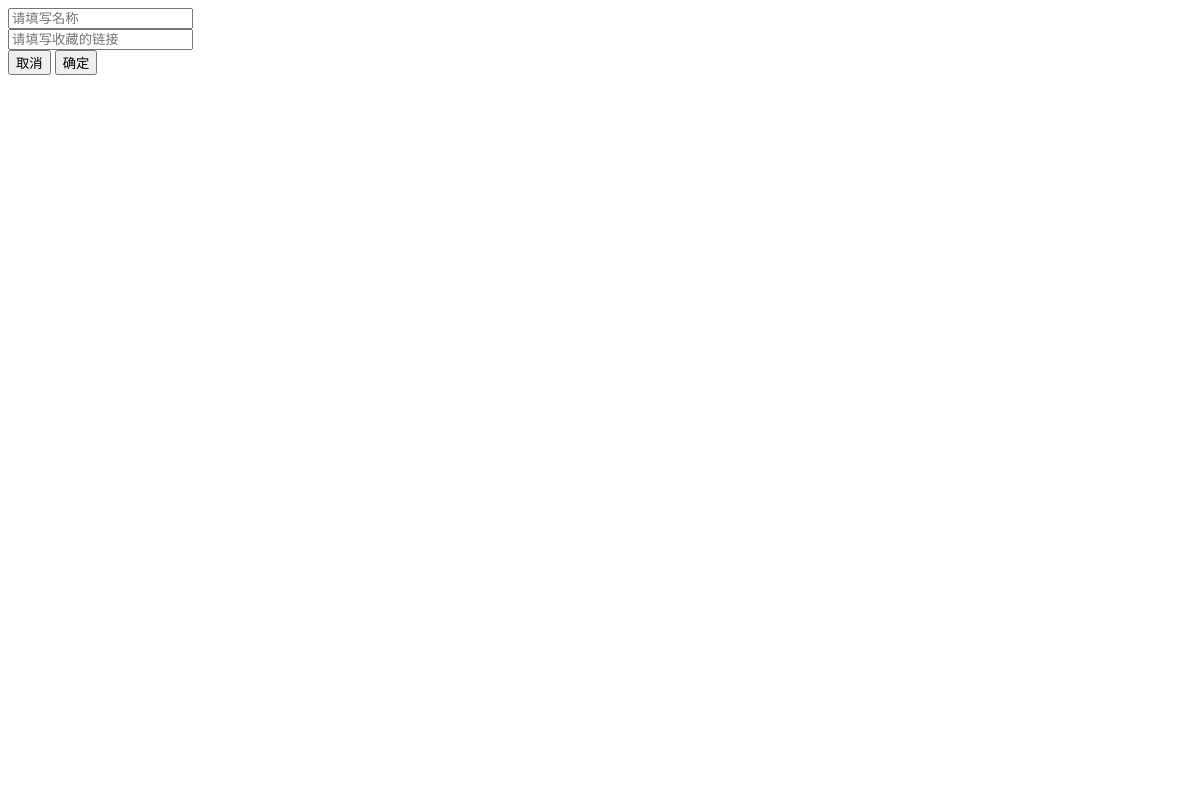
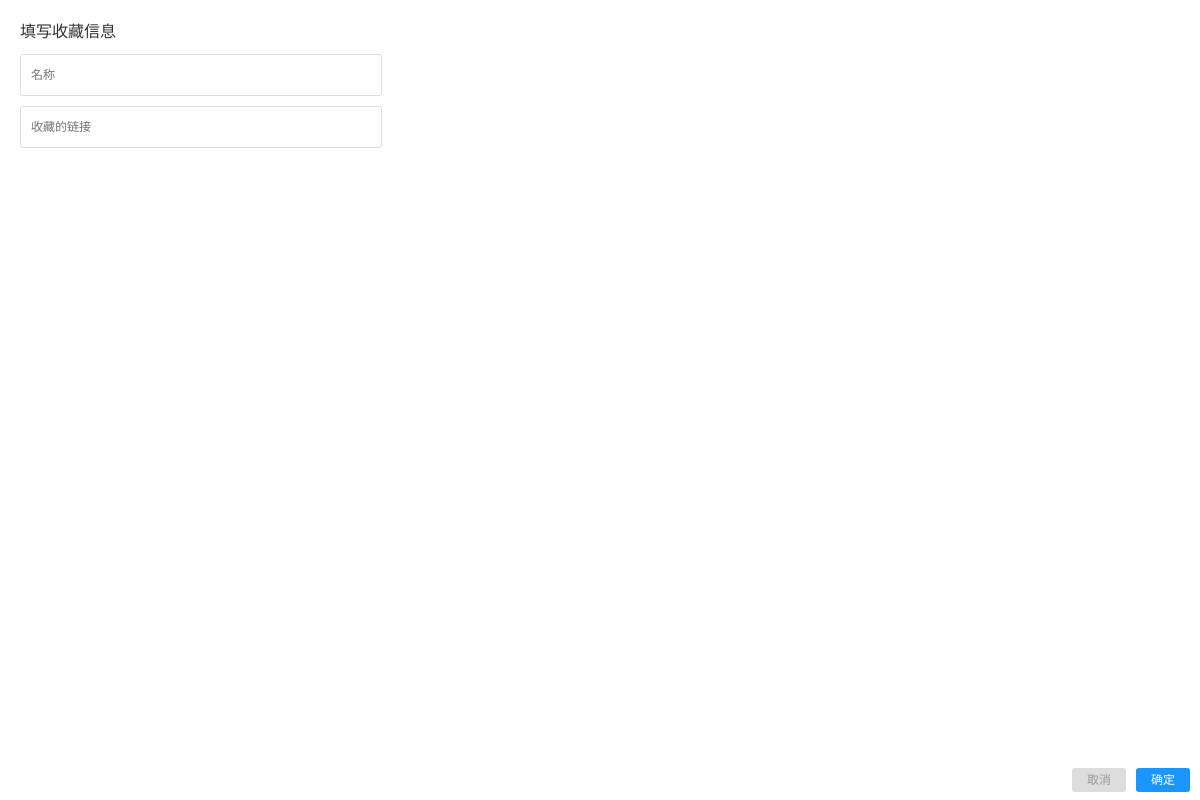
Before and after one commit to mailzwj/private-collector, an Electron app: page html/add-fav.html in a window 1200 px wide. Drawn offline with Linux system fonts and the light colour scheme.

Commit message:
Add shortcut && update css style for add dlg

```diff
--- a/html/add-fav.html
+++ b/html/add-fav.html
@@ -6,14 +6,19 @@
     <link rel="stylesheet" href="../render/css/add-fav.css">
 </head>
 <body>
-    <div class="add-row">
-        <input id="J_FavTitle" type="text" placeholder="请填写名称" />
-    </div>
-    <div class="add-row">
-        <input id="J_FavLink" type="text" placeholder="请填写收藏的链接" />
+    <div class="add-wrap">
+        <div class="add-row page-title">
+            填写收藏信息
+        </div>
+        <div class="add-row">
+            <input id="J_FavTitle" class="inp" type="text" placeholder="名称" />
+        </div>
+        <div class="add-row">
+            <input id="J_FavLink" class="inp" type="text" placeholder="收藏的链接" />
+        </div>
     </div>
     <div class="act-wrap">
-        <input type="button" value="取消" id="J_AddCancel" class="btn add-cancel" />
+        <input type="button" value="取消" id="J_AddCancel" class="btn btn-cancel" />
         <input type="button" value="确定" id="J_AddOk" class="btn btn-ok" />
     </div>
     <script src="../render/js/add-fav.js"></script>
--- a/main.js
+++ b/main.js
@@ -1,4 +1,4 @@
-const { app, BrowserWindow } = require('electron');
+const { app, BrowserWindow, globalShortcut } = require('electron');
 const path = require('path');
 const url = require('url');
 
@@ -24,6 +24,7 @@ const createWindow = () => {
 
     win.on('close', () => {
         win = null;
+        globalShortcut.unregisterAll();
     });
 
     win.webContents.on('did-finish-load', () => {
--- a/render/css/add-fav.css
+++ b/render/css/add-fav.css
@@ -0,0 +1,82 @@
+html,
+body {
+    height: 100%;
+    overflow: hidden;
+}
+
+body, input {
+    margin: 0;
+    font: 12px/1.5 Consolas, Arial, '\5fae\8f6f\96c5\9ed1', sans-serif;
+    color: #333;
+}
+
+.add-wrap {
+    margin-bottom: 40px;
+    padding: 10px 20px;
+}
+
+.add-wrap .add-row {
+    margin-top: 10px;
+}
+
+.add-wrap .add-row.page-title {
+    font-size: 16px;
+}
+
+.add-wrap .inp {
+    padding: 0 10px;
+    width: 340px;
+    height: 40px;
+    border: 1px solid #ddd;
+    border-radius: 3px;
+    outline: none;
+}
+
+.act-wrap {
+    position: absolute;
+    bottom: 0;
+    left: 0;
+    width: 100%;
+    height: 40px;
+    line-height: 40px;
+    text-align: right;
+    font-size: 0;
+}
+
+.act-wrap .btn {
+    margin-right: 10px;
+    vertical-align: middle;
+    padding: 0 15px;
+    height: 24px;
+    line-height: 24px;
+    font-size: 12px;
+    border: 0;
+    border-radius: 3px;
+    background-color: #e8e8e8;
+    color: #999;
+    cursor: pointer;
+    -webkit-transition: background-color .2s ease-out, color .2s ease-out;
+    -o-transition: background-color .2s ease-out, color .2s ease-out;
+    transition: background-color .2s ease-out, color .2s ease-out;
+}
+
+.act-wrap .btn:hover {
+    background-color: #ddd;
+}
+
+.act-wrap .btn.btn-cancel {
+    background-color: #ddd;
+}
+
+.act-wrap .btn.btn-cancel:hover {
+    background-color: #d8d8d8;
+}
+
+.act-wrap .btn.btn-ok {
+    background-color: #1b96fe;
+    color: #fff;
+}
+
+.act-wrap .btn.btn-ok:hover {
+    background-color: #168ef4;
+}
```
Also changed, not shown: native/ipc-add.js (+24 -9 lines).
